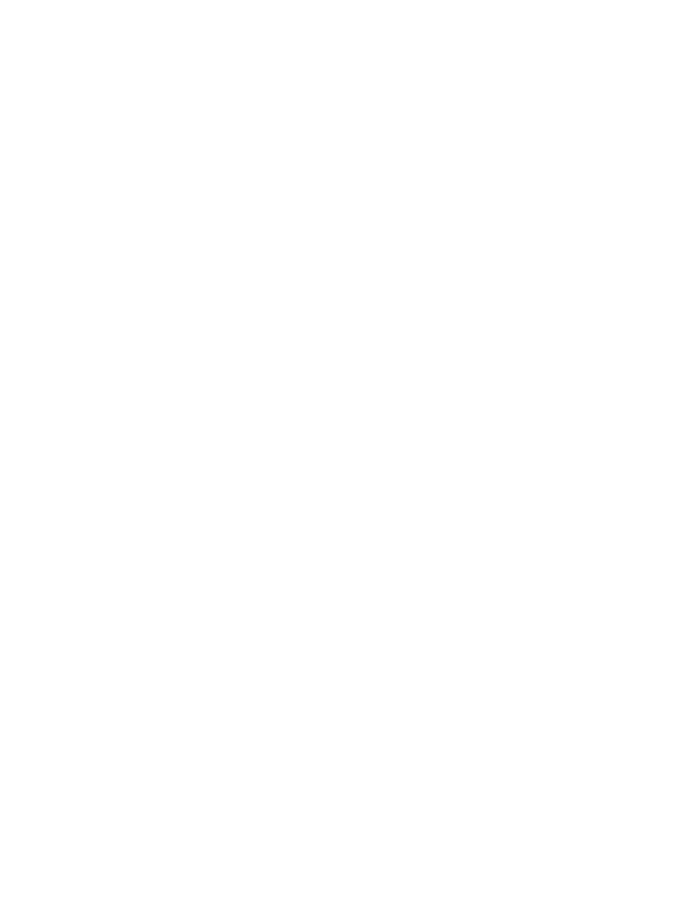
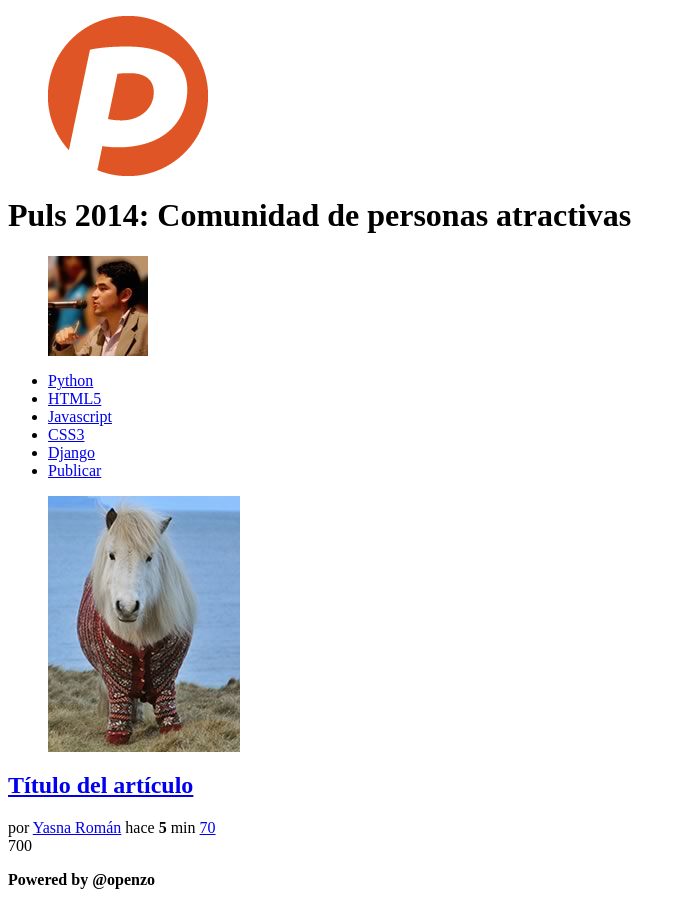
Before and after one commit to openzo/Plus2014, a plain HTML site: page index.html in a window 1280 px wide. Shown: the whole page, without its empty margins (0-686 px from the left). Before the commit the page ends 800 px from the top, so only its background shows below. Drawn offline with Linux system fonts and the light colour scheme.

Commit message:
commint real
sync

```diff
--- a/index.html
+++ b/index.html
@@ -1,7 +1,63 @@
 <!DOCTYPE hmtl>
 <html lang="es">
 <head>
-
-	<title></title>
+	<meta charset="utf-8" />
+	<meta description="proyecto del curso de diseño web online de mejorando.la" />
+	<title>Puls2014: comunidad de personas atractivas</title>
 </head>
+<body>
+	<header>
+		<figure id="logo">
+			<img src="logo.png" />
+		</figure>
+		<h1>
+            Puls 2014: Comunidad de personas atractivas
+		</h1>
+		<figure id="avatar" />
+			<img src="avatar.jpg">
+		</figure>
+	</header>
+	<nav>
+		<ul>
+           <li><a href="#">Python</a></li>
+           <li><a href="#">HTML5</a></li>
+           <li><a href="#">Javascript</a></li>
+           <li><a href="#">CSS3</a></li>
+           <li><a href="#">Django</a></li>
+           <li id="publicar_nav">
+           		<a href="#">Publicar</a>
+           </li>
+       </ul>
+	</nav>
+	<section id="contenido">
+		<article class="item">
+			<figure class="imagen_item">
+				<img src="imagen.jpg" />
+			</figure>
+			<h2 class="titulo_item">
+				<a href="#">
+                    Título del artículo
+				</a>
+			</h2>
+            <div class="autor_item">
+            	por <a href="#"> Yasna Román</a>
+            	<span class"fecha_item">
+            		hace <strong>5</strong> min
+            	</span>
+           		<a href="#" class="comentarios_item">70</a>
+           		<a href="#" class="guardar_item"></a>
+            </div>
+			<div class="votacion">
+				<a href="#" class="up"></a>
+				700
+				<a href="#" class="down"></a>
+			</div>
+		</article>
+	</section>
+	<footer>
+		<p>
+			<strong> Powered by @openzo</strong>
+		</p>
+	</footer>
+</body>
 </head>
```
